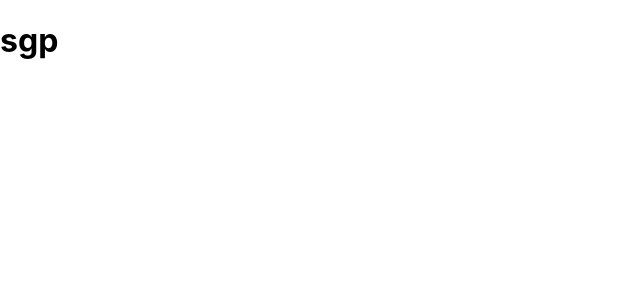
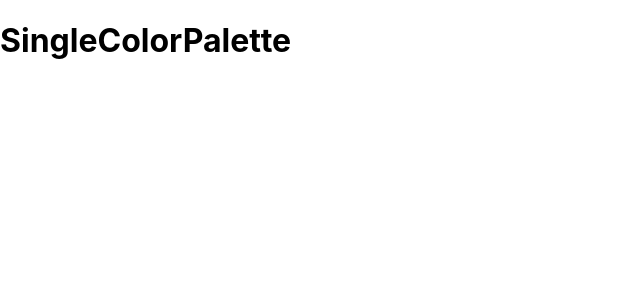
Before and after one commit to nimaaskari/react_palette, a React (Create React App) app: page /palette/1/1 in a window 1280 px wide. Shown: the top 300 px of the page, without its empty margins (0-640 px from the left). Built offline with nearby package versions, Linux system fonts and the light colour scheme.

Commit message:
Add Single color palette Link

```diff
--- a/src/App.js
+++ b/src/App.js
@@ -1,6 +1,7 @@
 import react, { Component } from "react";
 import { BrowserRouter, Route, Routes } from "react-router-dom";
 import Palette from "./Palette";
+import SingleColorPalette from "./SingleColorPalette";
 import seedColors from "./seedColors";
 import { generatePalette } from "./colorHelpers";
 import PaletteList from "./PaletteList";
@@ -36,7 +37,7 @@
         />
         <Route
           path="/palette/:paletteId/:colorId"
-          render={() => <h1>sgp</h1>}
+          render={() => <SingleColorPalette />}
         />
       </Switch>
 
--- a/src/ColorBox.js
+++ b/src/ColorBox.js
@@ -18,7 +18,7 @@
   }
 
   render() {
-    const { name, background } = this.props;
+    const { name, background, moreUrl } = this.props;
     const { copied } = this.state;
 
     return (
@@ -38,7 +38,7 @@
             </div>
             <button className="copy-button">Copy</button>
           </div>
-          <Link to={"/"} onClick={(e) => e.stopPropagation()}>
+          <Link to={moreUrl} onClick={(e) => e.stopPropagation()}>
             <span className="see-more">More</span>
           </Link>
         </div>
--- a/src/Palette.js
+++ b/src/Palette.js
@@ -17,10 +17,15 @@
     this.setState({ format: val });
   }
   render() {
-    const { colors, paletteName, emoji } = this.props.palette;
+    const { colors, paletteName, emoji, id } = this.props.palette;
     const { level, format } = this.state;
     const colorBoxes = colors[level].map((color) => (
-      <ColorBox background={color[format]} name={color.name} key={color.id} />
+      <ColorBox
+        background={color[format]}
+        name={color.name}
+        key={color.id}
+        moreUrl={`/palette/${id}/${color.id}`}
+      />
     ));
     return (
       <div className="Palette">
--- /dev/null
+++ b/src/SingleColorPalette.js
@@ -0,0 +1,13 @@
+import React, { Component } from "react";
+
+class SingleColorPalette extends Component {
+  render() {
+    return (
+      <div>
+        <h1>SingleColorPalette</h1>
+      </div>
+    );
+  }
+}
+
+export default SingleColorPalette;
```
